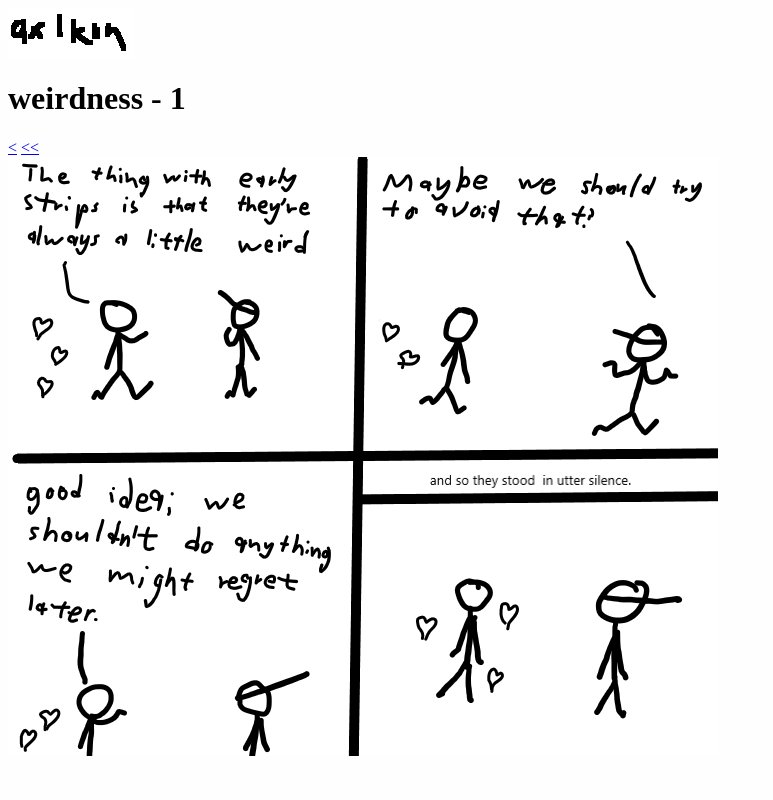
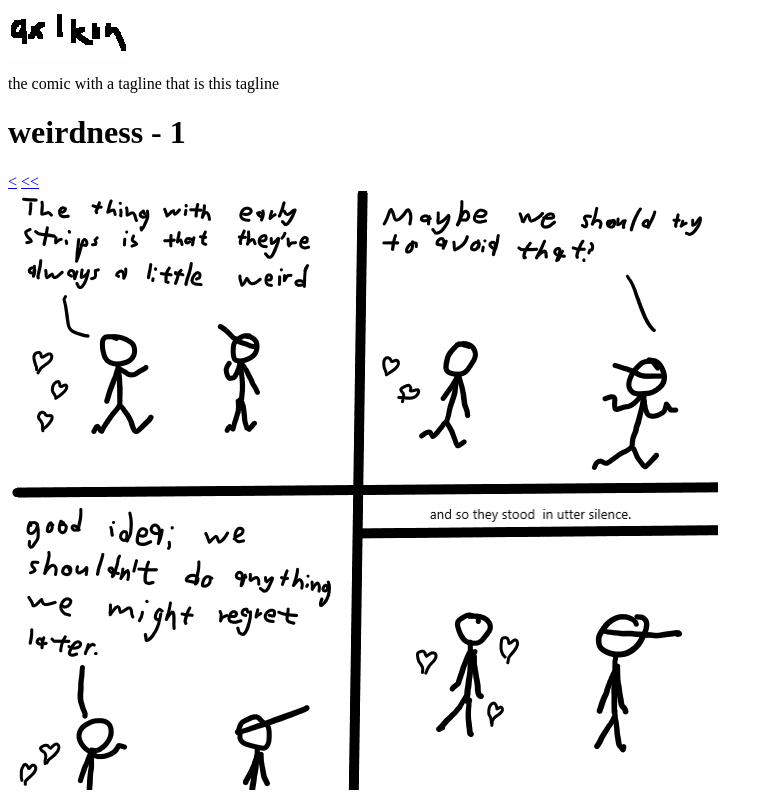
Before and after one commit to qxlkbh/qxlkbh.github.io, a plain HTML site: page index.html in a window 1280 px wide. Shown: the whole page, without its empty margins (0-773 px from the left). Drawn offline with Linux system fonts and the light colour scheme.

Commit message:
Update index.html

```diff
--- a/index.html
+++ b/index.html
@@ -5,6 +5,7 @@
     </head>
     <body style="background-color:#fefefe;">
 		<img src="qxlkbh.png"/>
+	    	<p>the comic with a tagline that is this tagline</p>
 		<div id="title"></div>
 		<div id="topNav"></div>
 		<div id="showComic"></div>
```
